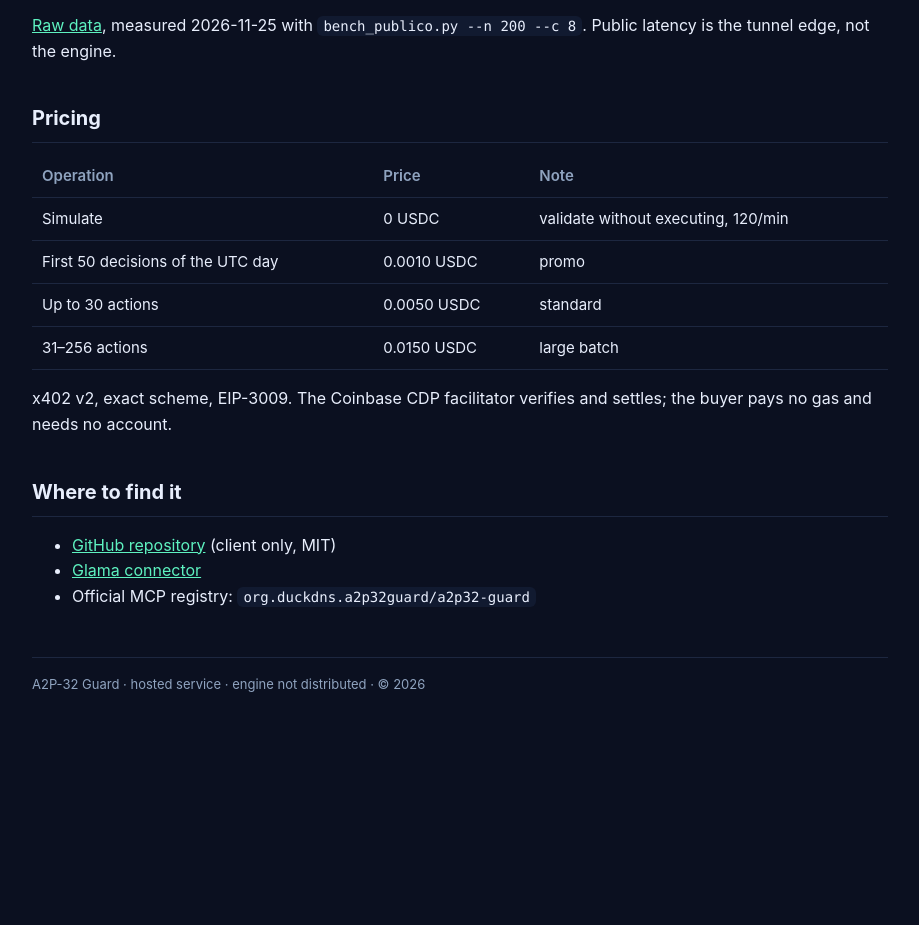
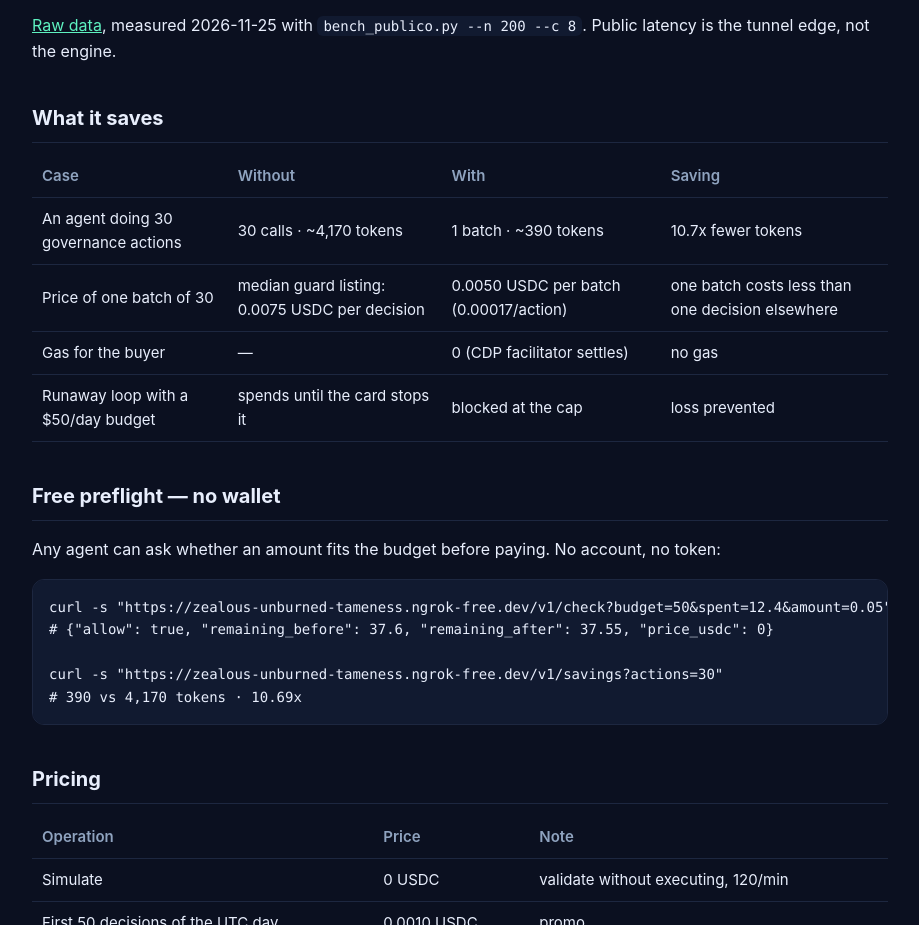
Before and after one commit to aymanesamhi1234-collab/a2p32-mcp, a plain HTML site: page docs/index.html in a window 1280 px wide. Shown: the part 1798-2723 px from the top of the page, without its empty margins (180-1099 px from the left). Before the commit the page ends 2573 px from the top, so only its background shows below. Drawn offline with Linux system fonts and the light colour scheme.

Commit message:
docs: savings and free preflight

```diff
--- a/docs/index.html
+++ b/docs/index.html
@@ -95,6 +95,28 @@ curl -s -X POST https://zealous-unburned-tameness.ngrok-free.dev/ \
   <p><a href="./bench.json">Raw data</a>, measured 2026-11-25 with
   <code>bench_publico.py --n 200 --c 8</code>. Public latency is the tunnel edge, not the engine.</p>
 
+  <h2>What it saves</h2>
+  <table>
+    <tr><th>Case</th><th>Without</th><th>With</th><th>Saving</th></tr>
+    <tr><td>An agent doing 30 governance actions</td><td>30 calls · ~4,170 tokens</td>
+        <td>1 batch · ~390 tokens</td><td>10.7x fewer tokens</td></tr>
+    <tr><td>Price of one batch of 30</td>
+        <td>median guard listing: 0.0075 USDC per decision</td>
+        <td>0.0050 USDC per batch (0.00017/action)</td>
+        <td>one batch costs less than one decision elsewhere</td></tr>
+    <tr><td>Gas for the buyer</td><td>—</td><td>0 (CDP facilitator settles)</td><td>no gas</td></tr>
+    <tr><td>Runaway loop with a $50/day budget</td><td>spends until the card stops it</td>
+        <td>blocked at the cap</td><td>loss prevented</td></tr>
+  </table>
+
+  <h2>Free preflight — no wallet</h2>
+  <p>Any agent can ask whether an amount fits the budget before paying. No account, no token:</p>
+<pre>curl -s "https://zealous-unburned-tameness.ngrok-free.dev/v1/check?budget=50&spent=12.4&amount=0.05"
+# {"allow": true, "remaining_before": 37.6, "remaining_after": 37.55, "price_usdc": 0}
+
+curl -s "https://zealous-unburned-tameness.ngrok-free.dev/v1/savings?actions=30"
+# 390 vs 4,170 tokens · 10.69x</pre>
+
   <h2>Pricing</h2>
   <table>
     <tr><th>Operation</th><th>Price</th><th>Note</th></tr>
```
Also changed, not shown: 1 other file.
